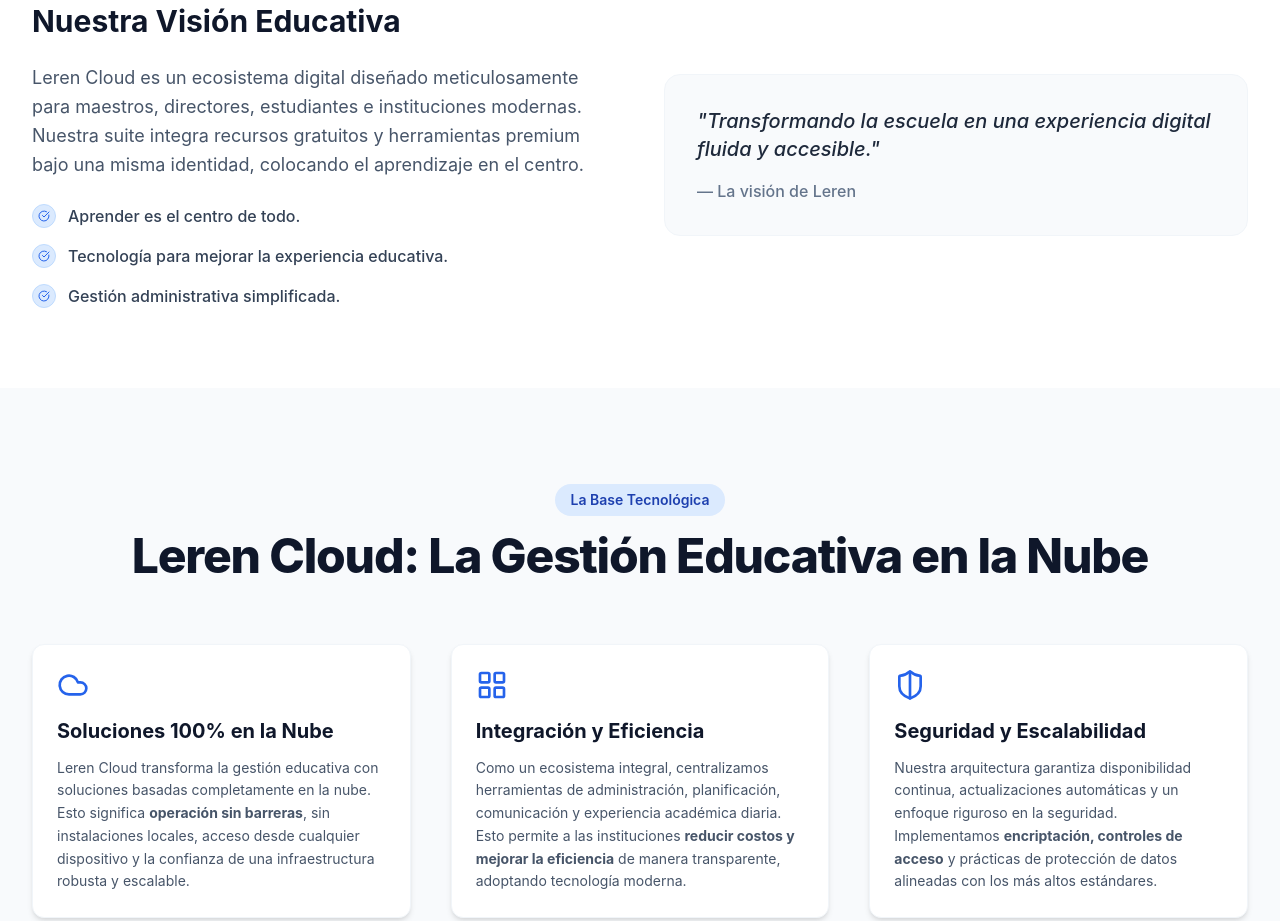
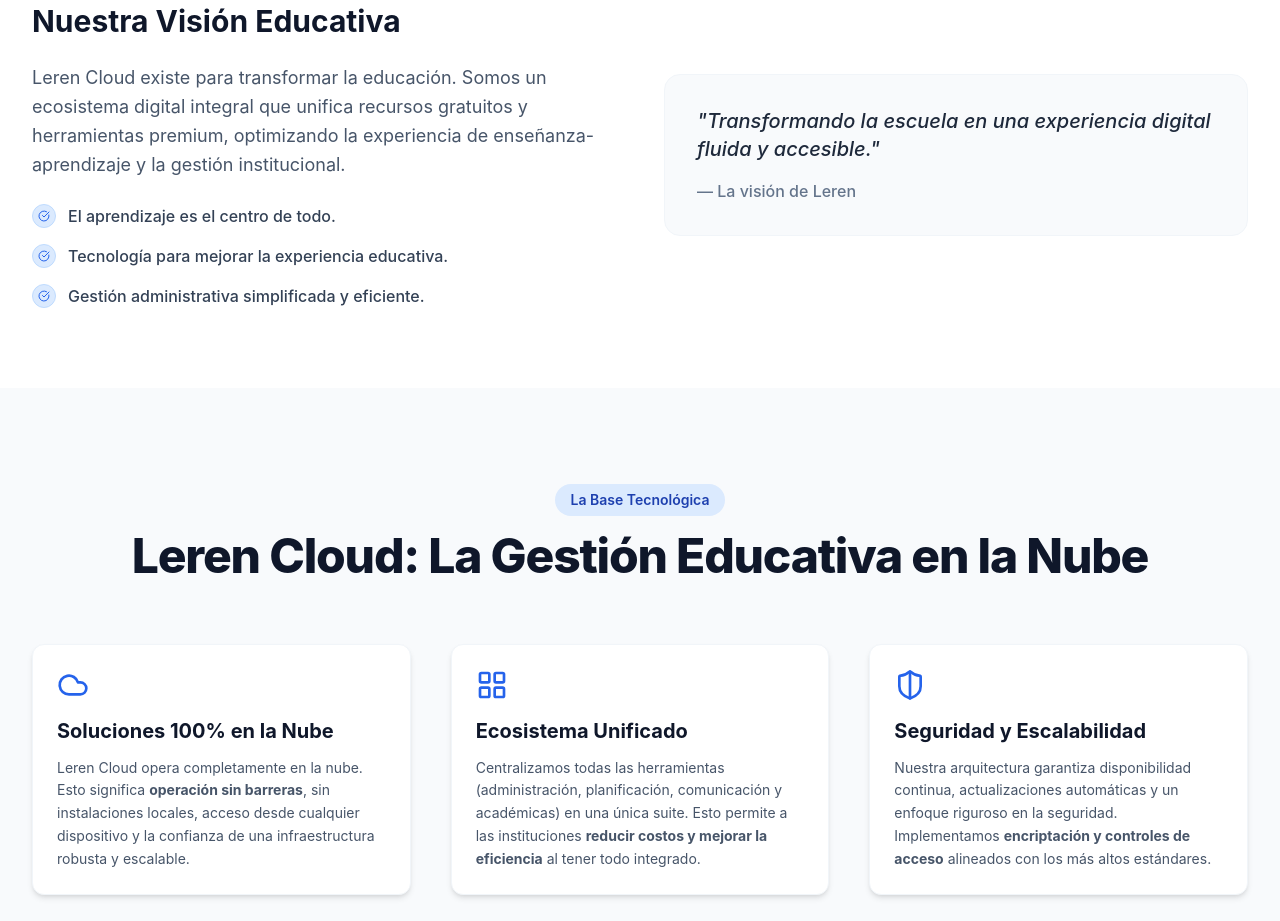
Before and after one commit to portalstart/Leren, a plain HTML site: page index.html in a window 1280 px wide. Shown: the part 1315-2236 px from the top of the page. Drawn offline with nearby package versions, Linux system fonts and the light colour scheme.

Commit message:
Update index.html

```diff
--- a/index.html
+++ b/index.html
@@ -214,14 +214,15 @@
                 <div>
                     <h2 class="text-3xl font-bold text-slate-900 mb-6">Nuestra Visión Educativa</h2>
                     <p class="text-lg text-slate-600 mb-6 leading-relaxed">
-                        Leren Cloud es un ecosistema digital diseñado meticulosamente para maestros, directores, estudiantes e instituciones modernas. Nuestra suite integra recursos gratuitos y herramientas premium bajo una misma identidad, colocando el aprendizaje en el centro.
+                        <!-- TEXTO SIMPLIFICADO -->
+                        Leren Cloud existe para transformar la educación. Somos un ecosistema digital integral que unifica recursos gratuitos y herramientas premium, optimizando la experiencia de enseñanza-aprendizaje y la gestión institucional.
                     </p>
                     <div class="space-y-4">
                         <div class="flex items-center group">
                             <div class="flex-shrink-0 h-6 w-6 rounded-full bg-blue-100 flex items-center justify-center border border-blue-200 mr-3 group-hover:scale-110 transition-transform">
                                 <i data-lucide="check-circle" class="h-3 w-3 text-blue-600"></i>
                             </div>
-                            <span class="text-slate-700 font-medium">Aprender es el centro de todo.</span>
+                            <span class="text-slate-700 font-medium">El aprendizaje es el centro de todo.</span>
                         </div>
                         <div class="flex items-center group">
                             <div class="flex-shrink-0 h-6 w-6 rounded-full bg-blue-100 flex items-center justify-center border border-blue-200 mr-3 group-hover:scale-110 transition-transform">
@@ -233,7 +234,7 @@
                             <div class="flex-shrink-0 h-6 w-6 rounded-full bg-blue-100 flex items-center justify-center border border-blue-200 mr-3 group-hover:scale-110 transition-transform">
                                 <i data-lucide="check-circle" class="h-3 w-3 text-blue-600"></i>
                             </div>
-                            <span class="text-slate-700 font-medium">Gestión administrativa simplificada.</span>
+                            <span class="text-slate-700 font-medium">Gestión administrativa simplificada y eficiente.</span>
                         </div>
                     </div>
                 </div>
@@ -264,15 +265,15 @@
                     <i data-lucide="cloud" class="w-8 h-8 text-blue-600 mb-4"></i>
                     <h3 class="text-xl font-bold text-slate-900 mb-3">Soluciones 100% en la Nube</h3>
                     <p class="text-slate-600 leading-relaxed text-sm">
-                        Leren Cloud transforma la gestión educativa con soluciones basadas completamente en la nube. Esto significa <strong>operación sin barreras</strong>, sin instalaciones locales, acceso desde cualquier dispositivo y la confianza de una infraestructura robusta y escalable.
+                        Leren Cloud opera completamente en la nube. Esto significa <strong>operación sin barreras</strong>, sin instalaciones locales, acceso desde cualquier dispositivo y la confianza de una infraestructura robusta y escalable.
                     </p>
                 </div>
-                <!-- Pila 2: Ecosistema e Integración -->
+                <!-- Pila 2: Ecosistema Unificado (Título y texto simplificados) -->
                 <div class="bg-white p-6 rounded-xl border border-slate-100 shadow-md mb-6 lg:mb-0 transform transition-transform hover:-translate-y-1">
                     <i data-lucide="layout-grid" class="w-8 h-8 text-blue-600 mb-4"></i>
-                    <h3 class="text-xl font-bold text-slate-900 mb-3">Integración y Eficiencia</h3>
+                    <h3 class="text-xl font-bold text-slate-900 mb-3">Ecosistema Unificado</h3>
                     <p class="text-slate-600 leading-relaxed text-sm">
-                        Como un ecosistema integral, centralizamos herramientas de administración, planificación, comunicación y experiencia académica diaria. Esto permite a las instituciones <strong>reducir costos y mejorar la eficiencia</strong> de manera transparente, adoptando tecnología moderna.
+                        Centralizamos todas las herramientas (administración, planificación, comunicación y académicas) en una única suite. Esto permite a las instituciones <strong>reducir costos y mejorar la eficiencia</strong> al tener todo integrado.
                     </p>
                 </div>
                 <!-- Pila 3: Seguridad y Confianza -->
@@ -280,7 +281,7 @@
                     <i data-lucide="shield-half" class="w-8 h-8 text-blue-600 mb-4"></i>
                     <h3 class="text-xl font-bold text-slate-900 mb-3">Seguridad y Escalabilidad</h3>
                     <p class="text-slate-600 leading-relaxed text-sm">
-                        Nuestra arquitectura garantiza disponibilidad continua, actualizaciones automáticas y un enfoque riguroso en la seguridad. Implementamos <strong>encriptación, controles de acceso</strong> y prácticas de protección de datos alineadas con los más altos estándares.
+                        Nuestra arquitectura garantiza disponibilidad continua, actualizaciones automáticas y un enfoque riguroso en la seguridad. Implementamos <strong>encriptación y controles de acceso</strong> alineados con los más altos estándares.
                     </p>
                 </div>
             </div>
@@ -627,9 +628,9 @@
                         </div>
                         <span class="text-lg font-bold text-slate-900">Leren Cloud</span>
                     </div>
-                    <!-- TEXTO DEL FOOTER ACTUALIZADO -->
+                    <!-- TEXTO DEL FOOTER SIMPLIFICADO -->
                     <p class="text-slate-500 text-sm max-w-sm mb-6">
-                        Ecosistema digital en la nube diseñado para ofrecer herramientas educativas seguras, ligeras y accesibles. Simplificamos la gestión institucional con tecnología moderna y siempre disponible.
+                        Nuestra misión es potenciar la educación. Leren Cloud es el ecosistema en la nube que ofrece herramientas ligeras, seguras y accesibles, simplificando la administración para que la institución se enfoque en el aprendizaje.
                     </p>
                 </div>
 
```
